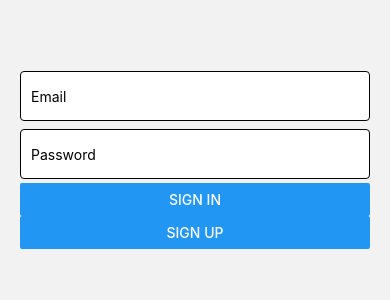
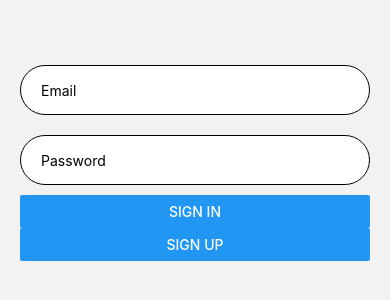
Before and after one commit to timothyrusso/fitness-app, a React Native app: screen /Login in a window 390 px wide. Shown: the part 264-564 px from the top of the page. Built offline with nearby package versions, Linux system fonts and the light colour scheme; no server answers.

Commit message:
feat: add better file structure

```diff
--- a/App.tsx
+++ b/App.tsx
@@ -6,18 +6,9 @@ import ExamplePage from './app/screens/ExamplePage';
 import { useEffect, useState } from 'react';
 import { User, onAuthStateChanged } from 'firebase/auth';
 import { FIREBASE_AUTH } from './FirebaseConfig';
+import { MainPageNavigator } from './app/navigation/MainPageNavigator';
 
 const Stack = createNativeStackNavigator();
-const InsideStack = createNativeStackNavigator();
-
-const InsideLayout = () => {
-  return (
-    <InsideStack.Navigator>
-      <InsideStack.Screen name='Main Page' component={Main} options={{ headerShown: false }} />
-      <InsideStack.Screen name='Example Page' component={ExamplePage} />
-    </InsideStack.Navigator>
-  )
-}
 
 export default function App() {
   const [user, setUser] = useState<User | null>(null);
@@ -30,7 +21,7 @@ export default function App() {
   return (
   <NavigationContainer>
     <Stack.Navigator initialRouteName='Logins'>
-    {user ? <Stack.Screen name='Main' component={InsideLayout} options={{ headerShown: false }} /> : <Stack.Screen name='Login' component={Login} options={{ headerShown: false }} />}
+    {user ? <Stack.Screen name='Main' component={MainPageNavigator} options={{ headerShown: false }} /> : <Stack.Screen name='Login' component={Login} options={{ headerShown: false }} />}
     </Stack.Navigator>
   </NavigationContainer>
   );
--- a/app/components/CustomButton/CustomButton.tsx
+++ b/app/components/CustomButton/CustomButton.tsx
@@ -1,6 +1,6 @@
 import React, {FC} from 'react';
 import { TouchableOpacity, Text, StyleProp, TextStyle, ViewStyle } from 'react-native';
-import styles from './style';
+import styles from './CustomButton.style';
 
 interface CustomButtonProps {
   title: string;
--- a/app/components/CustomButton/style.ts
+++ /dev/null
@@ -1,17 +0,0 @@
-import { StyleSheet } from 'react-native';
-
-const styles = StyleSheet.create({
-  container: {
-    padding: 10,
-    borderRadius: 5,
-    justifyContent: 'center',
-    alignItems: 'center',
-    marginVertical: 5,
-  },
-  text: {
-    fontSize: 16,
-    textTransform: 'uppercase',
-  },
-});
-
-export default styles;
--- a/app/screens/Login.tsx
+++ b/app/screens/Login.tsx
@@ -13,7 +13,6 @@ const Login = () => {
         setLoading(true);
         try {
           const response = await signInWithEmailAndPassword(auth, email, password);
-          alert('Logged in successfully')
         } catch (error: any) {
             console.log(error)
             alert('sign in failed: ' + error.message)
@@ -26,7 +25,7 @@ const Login = () => {
         setLoading(true);
         try {
           const response = await createUserWithEmailAndPassword(auth, email, password);
-          alert('Sign up successful')
+          alert('Sign up successful, now go to Sign in!')
         } catch (error: any) {
             console.log(error)
             alert('sign in failed: ' + error.message)
@@ -59,11 +58,11 @@ export const styles = StyleSheet.create({
         justifyContent: 'center',
     },
     input: {
-        marginVertical: 4,
+        marginVertical: 10,
         height: 50,
-        borderWidth: 1,
-        borderRadius: 4,
-        padding: 10,
+        borderWidth: 1.5,
+        borderRadius: 28,
+        padding: 20,
         backgroundColor: '#fff',
     }
 });
```
